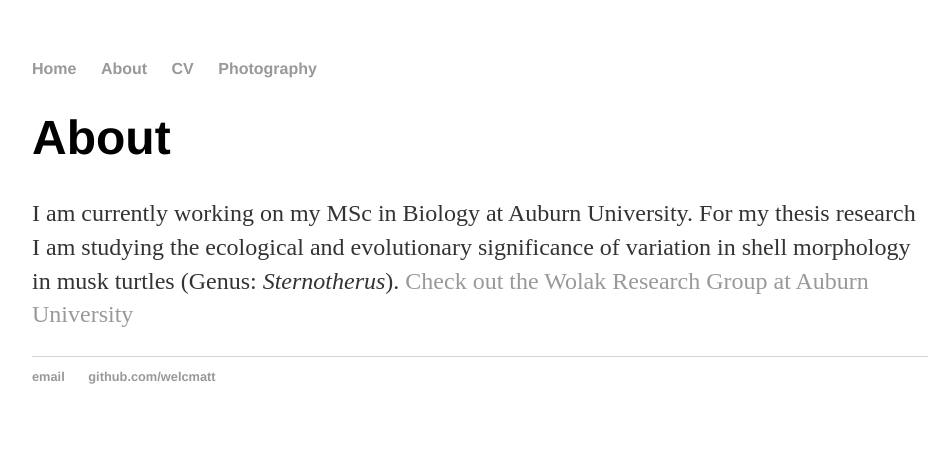
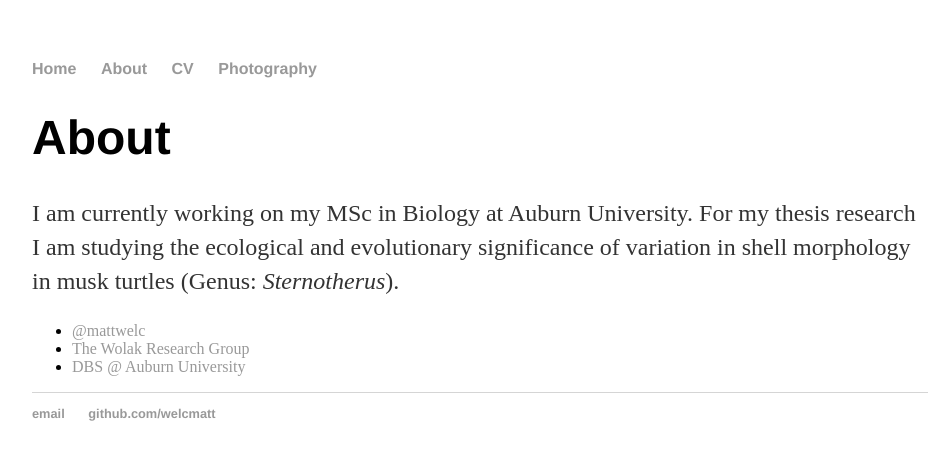
Before and after one commit to welcmatt/welcmatt.github.io, a Jekyll site: the page built from about/index.html, in a window 1280 px wide. Shown: the top 460 px of the page, without its empty margins (160-1106 px from the left). Built offline with Jekyll 4.4.1, drawn with Linux system fonts in a browser that asks for light colours.

Commit message:
Update index.html
Adding links to twitter and AU DBS

```diff
--- a/about/index.html
+++ b/about/index.html
@@ -4,5 +4,11 @@ title: About
 ---
 <div class="blurb">
 	<h1>About</h1>
-	<p>I am currently working on my MSc in Biology at Auburn University. For my thesis research I am studying the ecological and evolutionary significance of variation in shell morphology in musk turtles (Genus: <em>Sternotherus</em>). <a href="https://qgevoeco.github.io/">Check out the Wolak Research Group at Auburn University</a></p>
+	<p>I am currently working on my MSc in Biology at Auburn University. For my thesis research I am studying the ecological and evolutionary significance of variation in shell morphology in musk turtles (Genus: <em>Sternotherus</em>). </p>
+
+	<ul class="contacts">
+				<li><a href="https://twitter.com/mattwelc">@mattwelc</a></li>
+				<li><a href="https://qgevoeco.github.io/">The Wolak Research Group</a></li>
+				<li><a href="http://www.auburn.edu/cosam/departments/biology/">DBS @ Auburn University</a></li>
+				</ul>
 </div><!-- /.blurb -->
```
